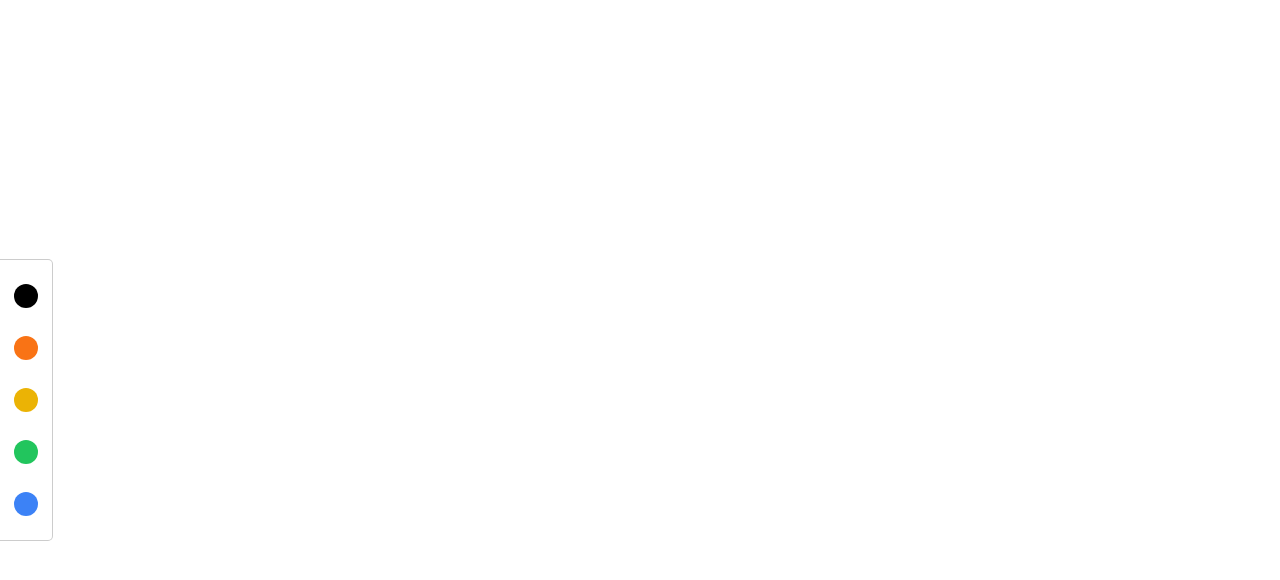
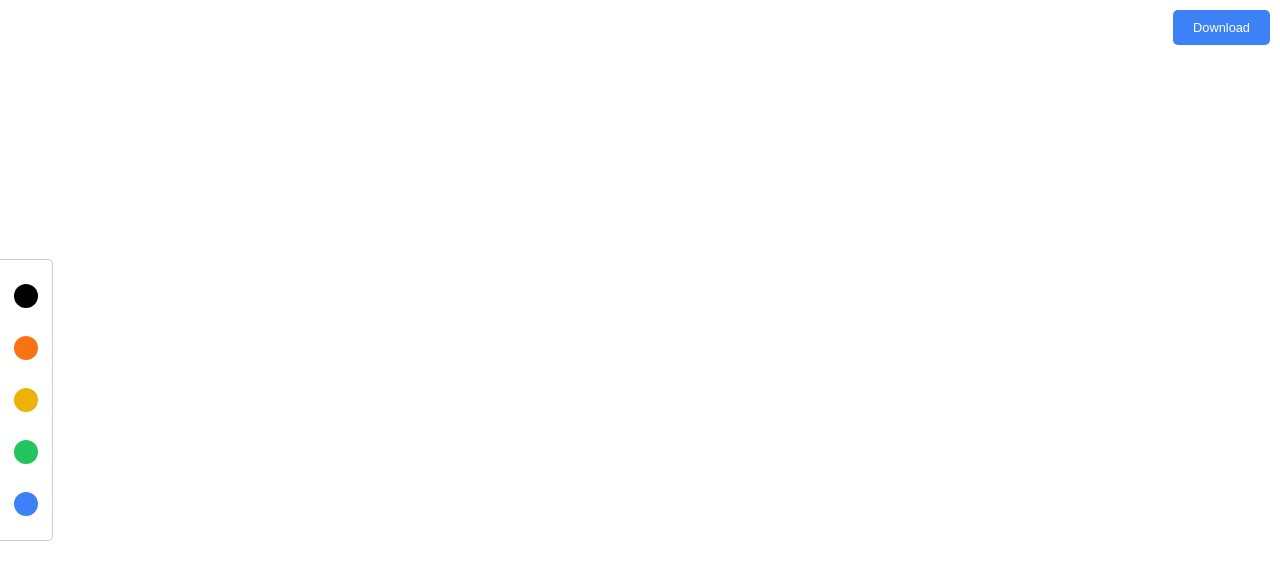
Before and after one commit to ranasun/guhit, a React (Vite) app: page / in a window 1280 px wide. Shown: the top 580 px of the page. Built offline with nearby package versions, Linux system fonts and the light colour scheme.

Commit message:
Add download button

```diff
--- a/src/App.tsx
+++ b/src/App.tsx
@@ -2,6 +2,7 @@ import { MouseEvent, TouchEvent, useEffect, useRef, useState } from 'react';
 import './App.css';
 import Toolbar from './components/Toolbar';
 import Color from './components/Color';
+import DownloadButton from './components/DownloadButton';
 
 const App = () => {
 	const canvas = useRef<HTMLCanvasElement>(null);
@@ -69,6 +70,7 @@ const App = () => {
 
 	return (
 		<div>
+			<DownloadButton canvas={canvas.current} />
 			<Toolbar>
 				{colors.map((item) => (
 					<Color
@@ -76,7 +78,7 @@ const App = () => {
 						selected={color}
 						color={item}
 						onClick={() => setColor(item)}
-				/>
+					/>
 				))}
 			</Toolbar>
 
```
